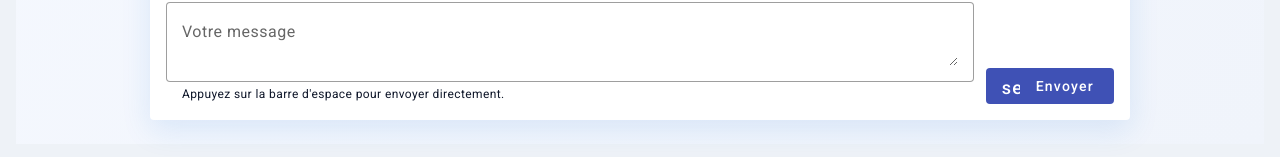
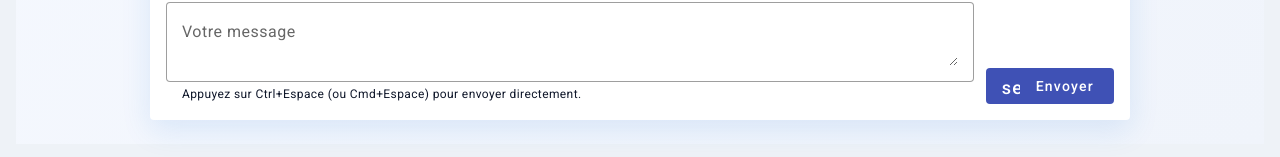
Before and after one commit to guerinaxel/Tesr, an Angular app in the folder frontend/: page / in a window 1280 px wide. Shown: the part 736-893 px from the top of the page. Built offline with nearby package versions, Linux system fonts and the light colour scheme.

Commit message:
Require modifier key for space send shortcut

```diff
--- a/frontend/src/app/chat/chat.component.html
+++ b/frontend/src/app/chat/chat.component.html
@@ -48,7 +48,7 @@
           (keydown.space)="onSpaceSend($event)"
           data-cy="question-input"
         ></textarea>
-        <mat-hint>Appuyez sur la barre d'espace pour envoyer directement.</mat-hint>
+        <mat-hint>Appuyez sur Ctrl+Espace (ou Cmd+Espace) pour envoyer directement.</mat-hint>
       </mat-form-field>
 
       <button
--- a/frontend/src/app/chat/chat.component.ts
+++ b/frontend/src/app/chat/chat.component.ts
@@ -97,6 +97,10 @@ export class ChatComponent {
   }
 
   onSpaceSend(event: KeyboardEvent): void {
+    if (!event.ctrlKey && !event.metaKey) {
+      return;
+    }
+
     if (this.isSending) {
       return;
     }
```
